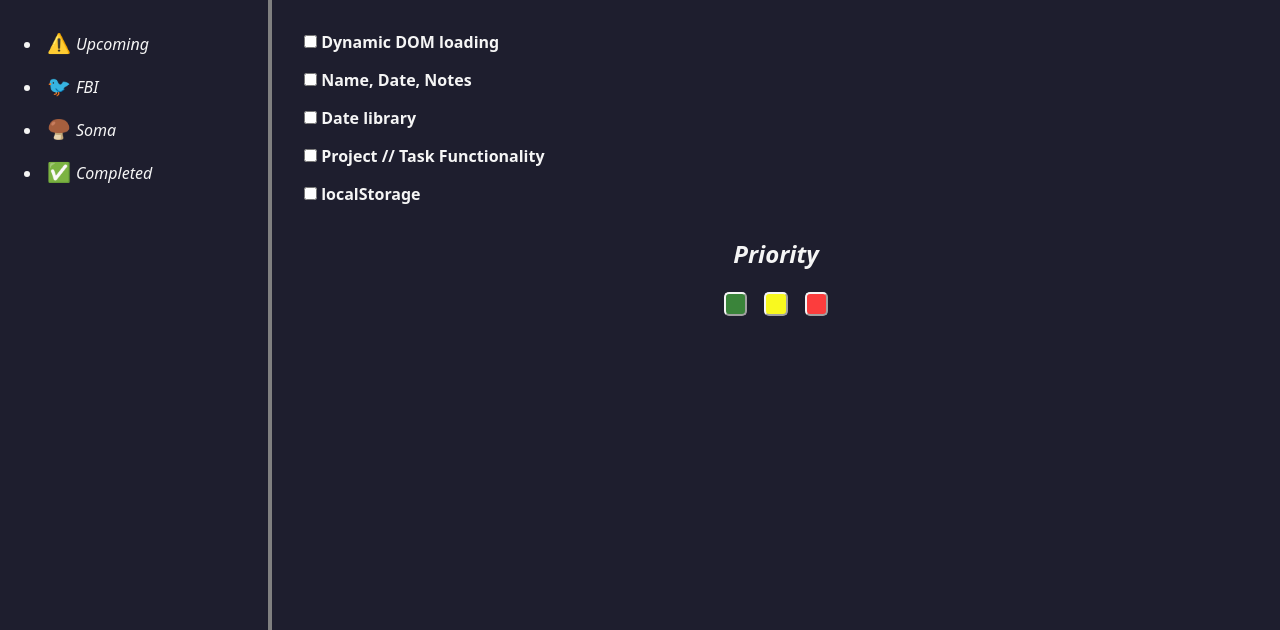
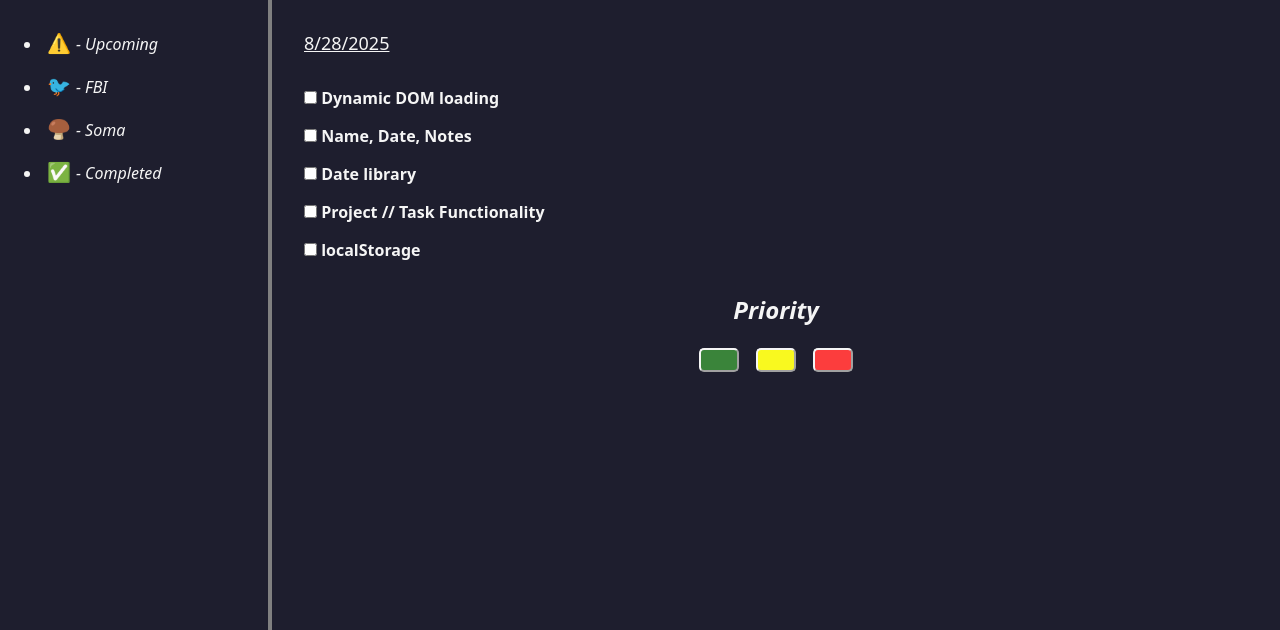
Before and after one commit to BeingIsBecoming/to-do-list, a website built with webpack: page src/template.html in a window 1280 px wide. Shown: the part 170-800 px from the top of the page. Built offline with nearby package versions, Linux system fonts and the light colour scheme.

Commit message:
Add vanilla JS date module.

```diff
--- /dev/null
+++ b/src/date.js
@@ -0,0 +1,9 @@
+export default function todaysDate() {
+    const today = new Date();
+    const formatted = today.toLocaleDateString();
+
+    const div = document.createElement('div');
+    div.textContent = formatted;
+
+    return div;
+}
--- a/src/index.js
+++ b/src/index.js
@@ -1,9 +1,10 @@
 import "./styles.css";
 import { greeting } from "./greeting.js";
-import somaImage from "./soma.png";
+import todaysDate from "./date.js";
 
 // const image = document.createElement("img");
 // image.src = somaImage;
 // document.body.appendChild(image);
 
+document.getElementById("date-today").appendChild(todaysDate());
 console.log(greeting);
--- a/src/styles.css
+++ b/src/styles.css
@@ -76,6 +76,11 @@ main {
     padding: 2rem;
 }
 
+#date-today {
+    font-size: large;
+    text-decoration: underline;
+}
+
 main li {
     font-weight: 800;
 }
@@ -85,6 +90,7 @@ button {
     padding: .6rem;
     border-radius: 5px;
     border-color: whitesmoke;
+    width: 2.5rem;
 }
 
 #red {
--- a/src/template.html
+++ b/src/template.html
@@ -13,14 +13,15 @@
         <aside>
             <h2>PROJECTS</h2>
             <div class="list-container">
-                <li><span>⚠️ </span> Upcoming</li>
-                <li><span>🐦 </span> FBI</li>
-                <li><span>🍄‍🟫 </span> Soma</li>
-                <li><span>✅ </span> Completed</li>
+                <li><span> ⚠️ </span> - Upcoming </li>
+                <li><span> 🐦 </span> - FBI </li>
+                <li><span> 🍄‍🟫 </span> - Soma </li>
+                <li><span> ✅ </span> - Completed </li>
             </div>
         </aside>
         <main>
             <h1>TODAY</h1>
+            <div id="date-today"></div>
             <div class="list-container">
                 <ul>
                     <li><input type="checkbox"> Dynamic DOM loading</li>
```
